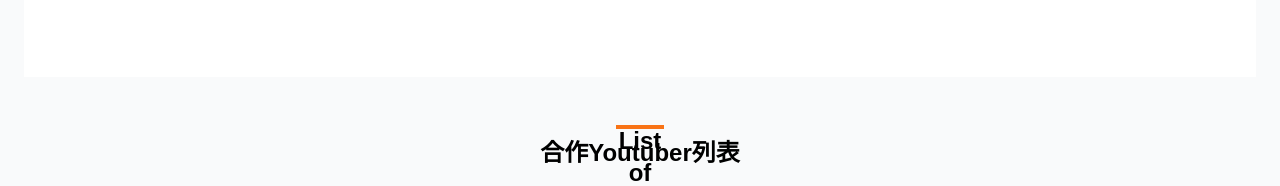
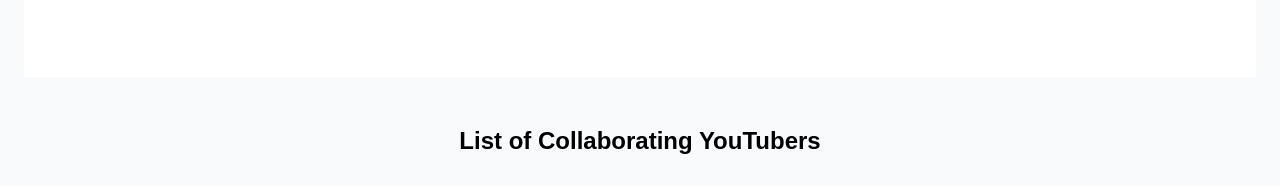
Before and after one commit to FilterGame/East-Asia-Indie-Games-Celebration, a plain HTML site: page index_dev.html in a window 1280 px wide. Shown: the part 2480-2666 px from the top of the page. Drawn offline with nearby package versions, Linux system fonts and the light colour scheme.

Commit message:
更新資料

```diff
--- a/index_dev.html
+++ b/index_dev.html
@@ -402,8 +402,8 @@
       <!-- YouTuber List Section -->
       <section class="py-12 bg-gray-50">
         <div class="container">
-          <h2 class="text-2xl font-bold text-center mb-8 flex flex-col items-center">
-            <span data-i18n="yt" class="inline-block w-12 h-1 bg-orange-500 mb-2"></span>
+          <h2 data-i18n="yt" class="text-2xl font-bold text-center mb-8 flex flex-col items-center">
+            <span  class="inline-block w-12 h-1 bg-orange-500 mb-2"></span>
             合作Youtuber列表
           </h2>
           <div id="vt-container">
```
